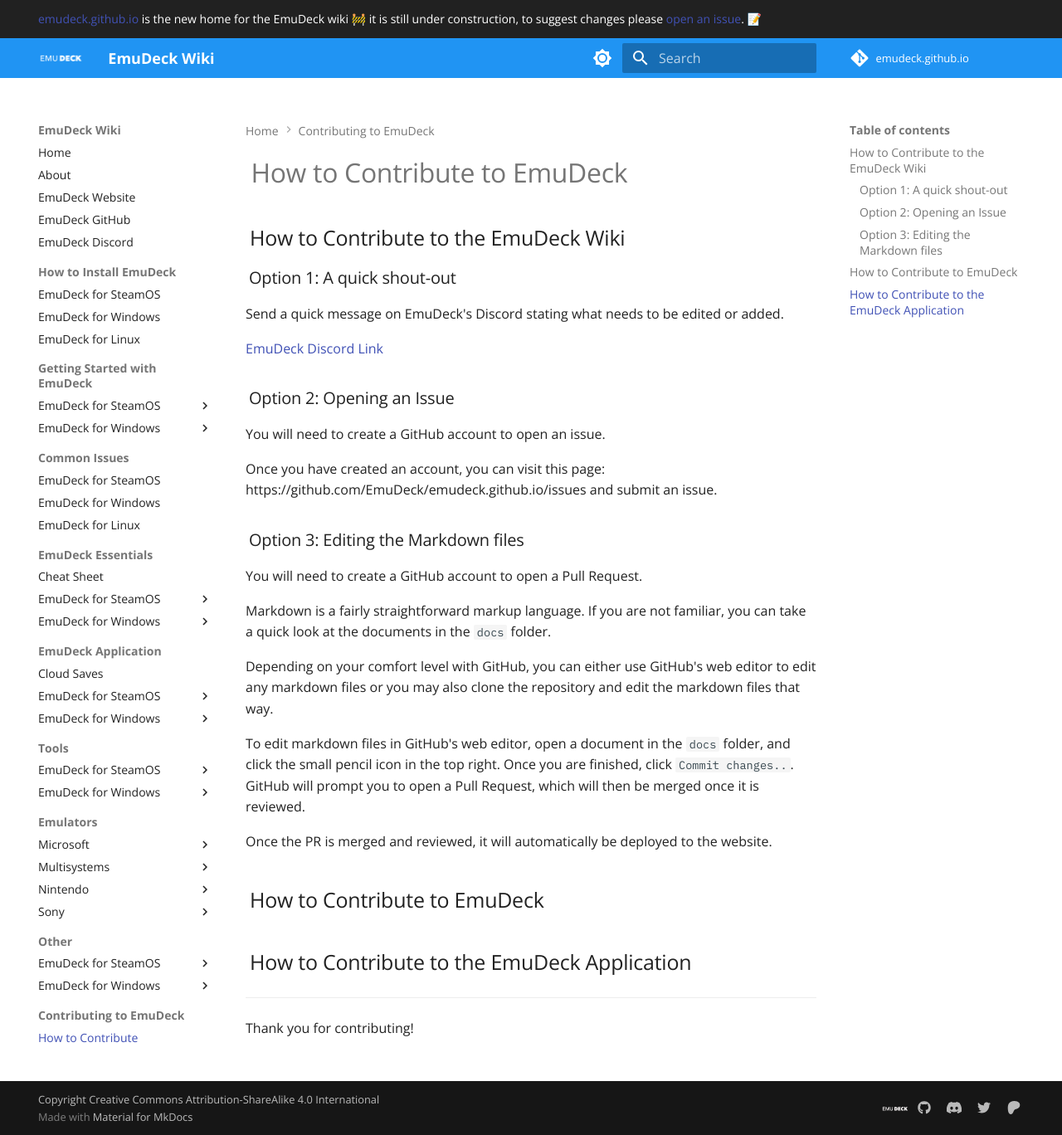
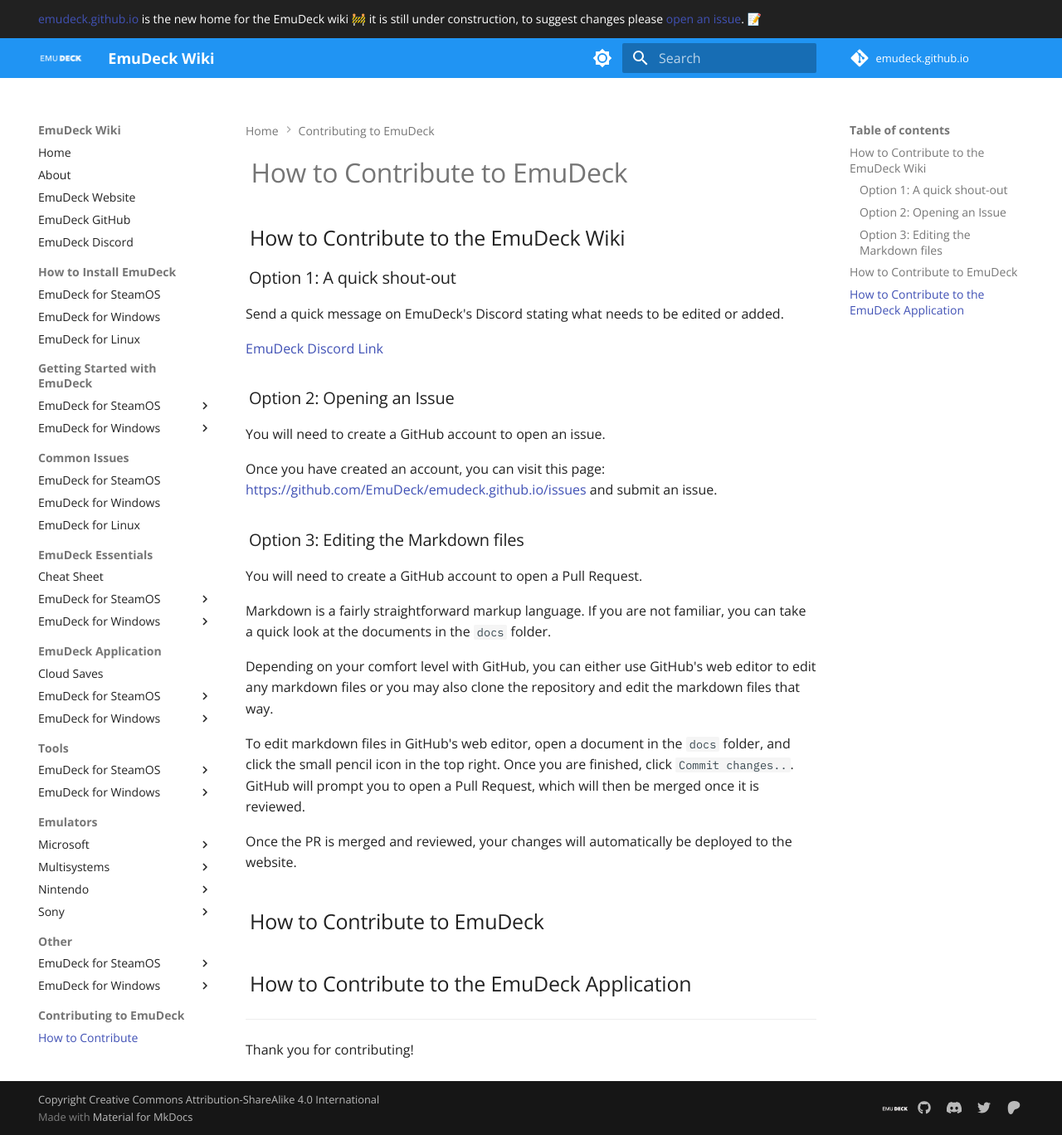
Before and after one commit to EmuDeck/emudeck.github.io, an MkDocs documentation site: the page built from docs/how-to-contribute.md, in a window 1280 px wide and 1368 px high. Shown: the whole window at 83% size. Built offline with MkDocs 1.6.1 and Material for MkDocs 9.7.7, drawn with Linux system fonts in a browser that asks for light colours; comment, search, counter and statistics services are not loaded.

Commit message:
Fix: broken link on how to contribute page

```diff
--- a/docs/how-to-contribute.md
+++ b/docs/how-to-contribute.md
@@ -12,7 +12,7 @@
 
 You will need to create a GitHub account to open an issue.
 
-Once you have created an account, you can visit this page: https://github.com/EmuDeck/emudeck.github.io/issues and submit an issue.
+Once you have created an account, you can visit this page: [https://github.com/EmuDeck/emudeck.github.io/issues](https://github.com/EmuDeck/emudeck.github.io/issues) and submit an issue.
 
 ### Option 3: Editing the Markdown files
 
@@ -24,7 +24,7 @@
 
 To edit markdown files in GitHub's web editor, open a document in the `docs` folder, and click the small pencil icon in the top right. Once you are finished, click `Commit changes..`. GitHub will prompt you to open a Pull Request, which will then be merged once it is reviewed.
 
-Once the PR is merged and reviewed, it will automatically be deployed to the website.
+Once the PR is merged and reviewed, your changes will automatically be deployed to the website.
 
 ## How to Contribute to EmuDeck
 
```
